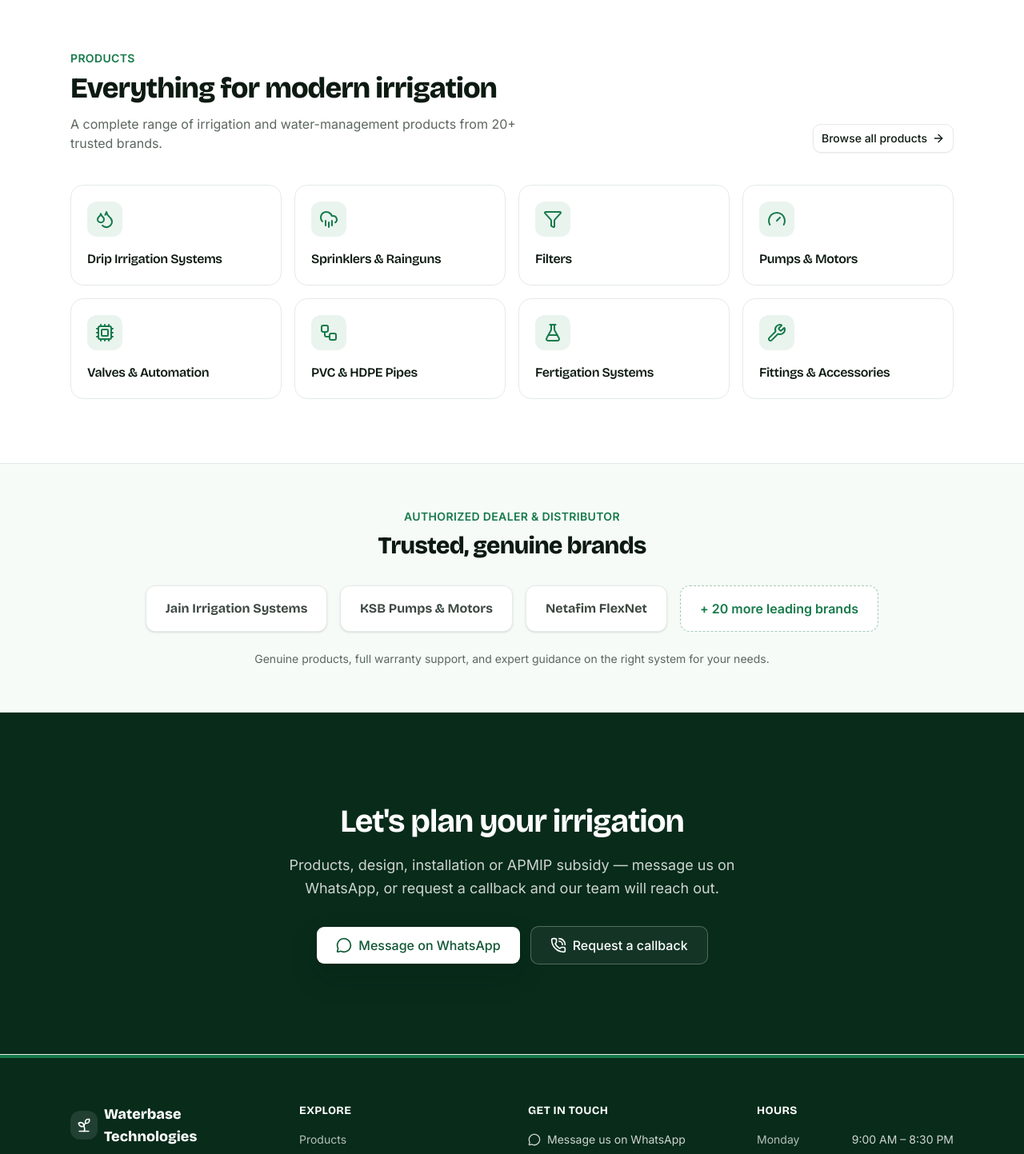
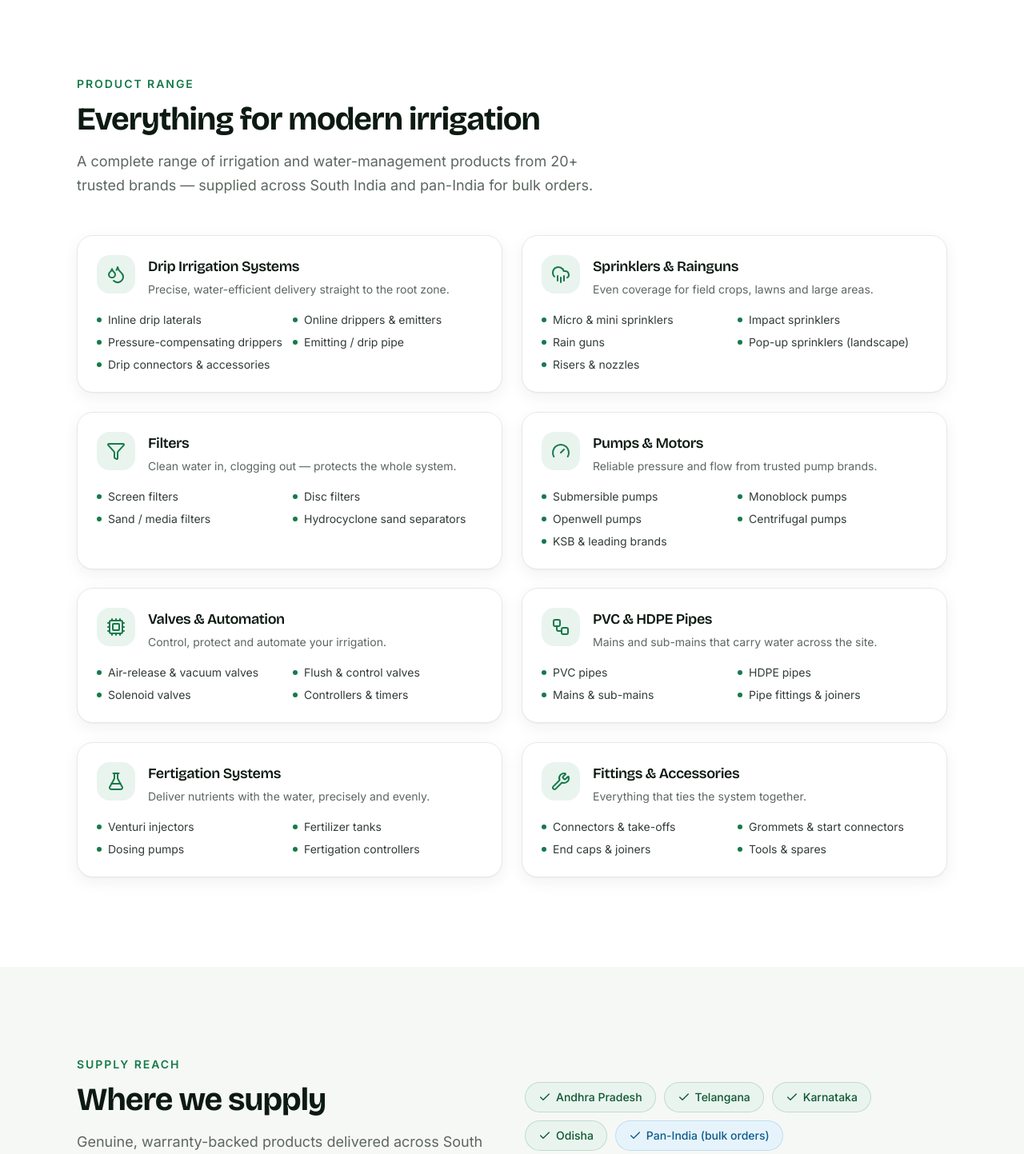
Before and after one commit to markandeyavarma3-lab/waterbase, a Next.js app: page /products in a window 1280 px wide. Shown: the part 400-1843 px from the top of the page at 80% size. Built offline with nearby package versions, Linux system fonts and the light colour scheme.

Commit message:
deep products page

```diff
--- a/src/app/products/page.tsx
+++ b/src/app/products/page.tsx
@@ -1,7 +1,10 @@
+import { Check } from "lucide-react";
 import { PageHero } from "@/components/site/page-hero";
+import { Section, Container, SectionHeading } from "@/components/site/section";
 import { ProductCategories } from "@/components/sections/product-categories";
 import { Brands } from "@/components/sections/brands";
 import { ContactCTA } from "@/components/sections/contact-cta";
+import { Reveal } from "@/components/sections/reveal";
 import { pageMeta } from "@/lib/seo";
 
 export const metadata = pageMeta({
@@ -10,11 +13,33 @@ export const metadata = pageMeta({
   path: "/products",
 });
 
+const reach = ["Andhra Pradesh", "Telangana", "Karnataka", "Odisha"];
+
 export default function ProductsPage() {
   return (
     <main>
-      <PageHero eyebrow="Products" title="Irrigation products & supplies" description="A complete range of irrigation and water-management products from 20+ trusted brands, supplied across South India." />
+      <PageHero eyebrow="Products" title="Irrigation products & supplies" description="A complete range of irrigation and water-management products from 20+ trusted brands, supplied across South India and pan-India for bulk orders." />
+
       <ProductCategories />
+
+      <Section tone="muted">
+        <Container>
+          <div className="grid items-center gap-8 lg:grid-cols-2">
+            <Reveal>
+              <SectionHeading eyebrow="Supply reach" title="Where we supply" lead="Genuine, warranty-backed products delivered across South India — and pan-India for bulk and project orders." />
+            </Reveal>
+            <Reveal delay={120}>
+              <div className="flex flex-wrap gap-2.5">
+                {reach.map((r) => (
+                  <span key={r} className="inline-flex items-center gap-1.5 rounded-full border border-brand-green/20 bg-brand-green-soft px-4 py-2 text-sm font-medium text-brand-green-dark"><Check className="h-4 w-4" /> {r}</span>
+                ))}
+                <span className="inline-flex items-center gap-1.5 rounded-full border border-brand-blue/20 bg-brand-blue-soft px-4 py-2 text-sm font-medium text-brand-blue-dark"><Check className="h-4 w-4" /> Pan-India (bulk orders)</span>
+              </div>
+            </Reveal>
+          </div>
+        </Container>
+      </Section>
+
       <Brands />
       <ContactCTA />
     </main>
--- a/src/components/sections/product-categories.tsx
+++ b/src/components/sections/product-categories.tsx
@@ -1,46 +1,46 @@
-import Link from "next/link";
-import { Droplets, CloudRain, Filter, Gauge, Cpu, Workflow, FlaskConical, Wrench, ArrowRight } from "lucide-react";
-import { Button } from "@/components/ui/button";
+import { Droplets, CloudRain, Filter, Gauge, Cpu, Workflow, FlaskConical, Wrench } from "lucide-react";
+import { Section, Container, SectionHeading } from "@/components/site/section";
 import { Reveal } from "@/components/sections/reveal";
 
 const categories = [
-  { icon: Droplets, title: "Drip Irrigation Systems" },
-  { icon: CloudRain, title: "Sprinklers & Rainguns" },
-  { icon: Filter, title: "Filters" },
-  { icon: Gauge, title: "Pumps & Motors" },
-  { icon: Cpu, title: "Valves & Automation" },
-  { icon: Workflow, title: "PVC & HDPE Pipes" },
-  { icon: FlaskConical, title: "Fertigation Systems" },
-  { icon: Wrench, title: "Fittings & Accessories" },
+  { icon: Droplets, title: "Drip Irrigation Systems", desc: "Precise, water-efficient delivery straight to the root zone.", items: ["Inline drip laterals", "Online drippers & emitters", "Pressure-compensating drippers", "Emitting / drip pipe", "Drip connectors & accessories"] },
+  { icon: CloudRain, title: "Sprinklers & Rainguns", desc: "Even coverage for field crops, lawns and large areas.", items: ["Micro & mini sprinklers", "Impact sprinklers", "Rain guns", "Pop-up sprinklers (landscape)", "Risers & nozzles"] },
+  { icon: Filter, title: "Filters", desc: "Clean water in, clogging out — protects the whole system.", items: ["Screen filters", "Disc filters", "Sand / media filters", "Hydrocyclone sand separators"] },
+  { icon: Gauge, title: "Pumps & Motors", desc: "Reliable pressure and flow from trusted pump brands.", items: ["Submersible pumps", "Monoblock pumps", "Openwell pumps", "Centrifugal pumps", "KSB & leading brands"] },
+  { icon: Cpu, title: "Valves & Automation", desc: "Control, protect and automate your irrigation.", items: ["Air-release & vacuum valves", "Flush & control valves", "Solenoid valves", "Controllers & timers"] },
+  { icon: Workflow, title: "PVC & HDPE Pipes", desc: "Mains and sub-mains that carry water across the site.", items: ["PVC pipes", "HDPE pipes", "Mains & sub-mains", "Pipe fittings & joiners"] },
+  { icon: FlaskConical, title: "Fertigation Systems", desc: "Deliver nutrients with the water, precisely and evenly.", items: ["Venturi injectors", "Fertilizer tanks", "Dosing pumps", "Fertigation controllers"] },
+  { icon: Wrench, title: "Fittings & Accessories", desc: "Everything that ties the system together.", items: ["Connectors & take-offs", "Grommets & start connectors", "End caps & joiners", "Tools & spares"] },
 ];
 
 export function ProductCategories() {
   return (
-    <section className="mx-auto max-w-6xl px-6 py-20">
-      <Reveal>
-        <div className="flex flex-col items-start justify-between gap-4 sm:flex-row sm:items-end">
-          <div className="max-w-2xl">
-            <p className="text-sm font-semibold uppercase tracking-wide text-brand-green">Products</p>
-            <h2 className="mt-2 font-display text-3xl font-extrabold tracking-tight md:text-4xl">Everything for modern irrigation</h2>
-            <p className="mt-3 text-muted-foreground">A complete range of irrigation and water-management products from 20+ trusted brands.</p>
-          </div>
-          <Button asChild variant="outline" className="shrink-0">
-            <Link href="/products">Browse all products <ArrowRight className="h-4 w-4" /></Link>
-          </Button>
+    <Section tone="default">
+      <Container>
+        <SectionHeading eyebrow="Product range" title="Everything for modern irrigation" lead="A complete range of irrigation and water-management products from 20+ trusted brands — supplied across South India and pan-India for bulk orders." />
+        <div className="mt-12 grid gap-6 md:grid-cols-2">
+          {categories.map((c, i) => (
+            <Reveal key={c.title} delay={i * 60} className="h-full">
+              <div className="group h-full rounded-2xl border border-border bg-card p-6 shadow-soft transition-all duration-300 ease-out-expo hover:-translate-y-1 hover:border-brand-green/40 hover:shadow-lift">
+                <div className="flex items-start gap-4">
+                  <span className="flex h-12 w-12 shrink-0 items-center justify-center rounded-xl bg-brand-green-soft text-brand-green transition-colors duration-300 group-hover:bg-brand-green group-hover:text-white"><c.icon className="h-6 w-6" /></span>
+                  <div>
+                    <h3 className="font-display text-lg font-semibold">{c.title}</h3>
+                    <p className="mt-1 text-sm leading-relaxed text-muted-foreground">{c.desc}</p>
+                  </div>
+                </div>
+                <ul className="mt-4 grid gap-2 sm:grid-cols-2">
+                  {c.items.map((it) => (
+                    <li key={it} className="flex items-center gap-2 text-sm text-foreground/85">
+                      <span className="h-1.5 w-1.5 shrink-0 rounded-full bg-brand-green" aria-hidden="true" /> {it}
+                    </li>
+                  ))}
+                </ul>
+              </div>
+            </Reveal>
+          ))}
         </div>
-      </Reveal>
-      <div className="mt-10 grid grid-cols-2 gap-4 md:grid-cols-4">
-        {categories.map((c, i) => (
-          <Reveal key={c.title} delay={i * 60} className="h-full">
-            <Link href="/products" className="group flex h-full flex-col rounded-xl border border-border bg-card p-5 transition-all duration-300 hover:-translate-y-1 hover:border-brand-green/50 hover:bg-brand-green-soft/50 hover:shadow-md">
-              <span className="flex h-11 w-11 items-center justify-center rounded-lg bg-brand-green-soft text-brand-green transition-colors duration-300 group-hover:bg-brand-green group-hover:text-white">
-                <c.icon className="h-6 w-6" />
-              </span>
-              <h3 className="mt-4 text-sm font-semibold transition-colors group-hover:text-brand-green md:text-base">{c.title}</h3>
-            </Link>
-          </Reveal>
-        ))}
-      </div>
-    </section>
+      </Container>
+    </Section>
   );
 }
```
